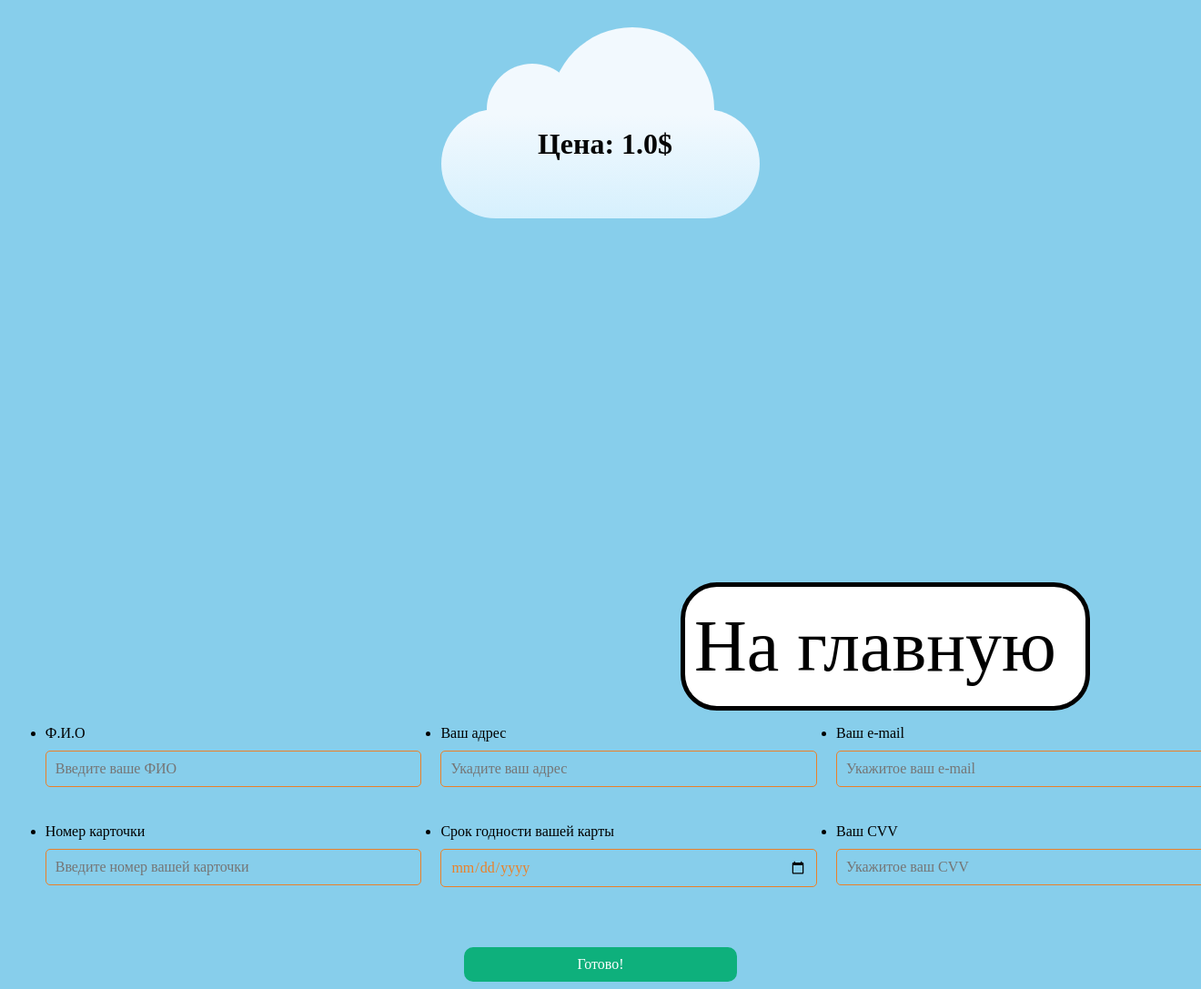
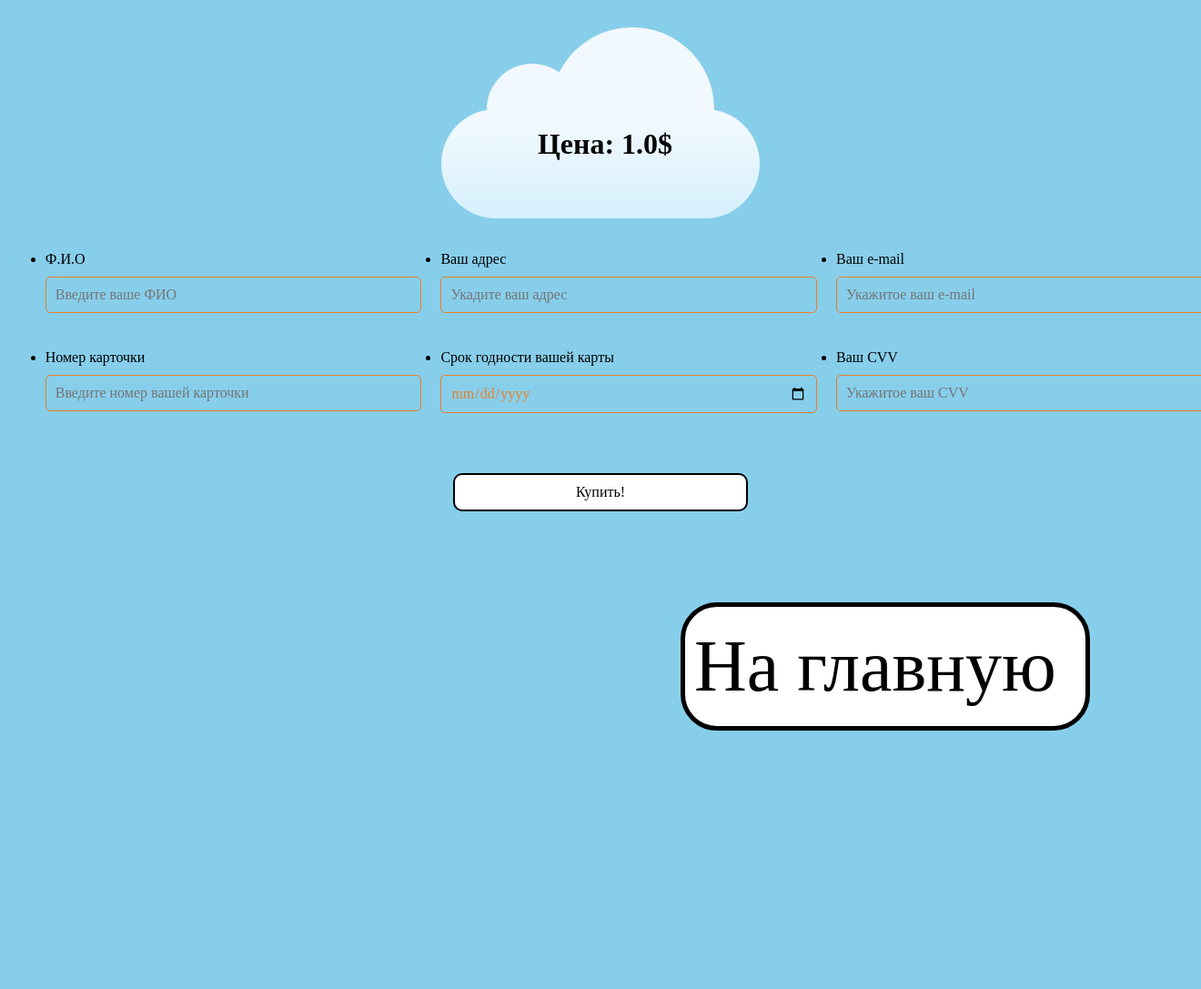
Before and after one commit to Mopsyatin/Busines, a Flask app: a page that uses templates/total.html in a window 1320 px wide; the page is wider, and only the part inside the window is pictured. Shown: that part at 91% size. After the commit the page ends 803 px from the top of that part, so only its background shows below. Run offline with Flask 3, Linux system fonts and the light colour scheme.

Commit message:
mikha pups

```diff
--- a/static/css/style.css
+++ b/static/css/style.css
@@ -194,6 +194,7 @@
     padding: 10px 5px;
     color: rgb(3, 3, 4);
 }
+.button:hover,
 .main-button-cal-block:hover,
 #v-table a:hover,
 .main-button-pr:hover,
@@ -209,6 +210,7 @@
     color:#f2f9fe;
     background-color: #24334a;
 }
+.button:hover,
 .main-button-cal:hover,
 .main-button-pr-text:hover,
 .main-button-self-text:hover,
@@ -222,6 +224,7 @@
 #rates-button-text:hover {
     color:#b2b2b2;
 }
+.button,
 .main-button-cal-block,
 .main-button-pr,
 .main-button-self,
@@ -277,7 +280,7 @@
     color: black;
 }
 .main-button-cal-block {
-    margin-top: 400px;
+    margin-top: 100px;
     margin-left: 740px;
     width: 420px;
 }
@@ -491,11 +494,14 @@ label {
     width: 10%;
     padding: 10px;
     min-width: 300px;
+    text-align: center;
+    text-decoration: none;
     cursor: pointer;
     align-self: center;
     border: none;
     border-radius: 10px;
-    background: #0EB07C;
+    background: #ffffff;
     font: inherit;
-    color: #fff;
+    color: #000000;
+    border: 2px solid rgb(0, 0, 0);
 }
--- a/templates/total.html
+++ b/templates/total.html
@@ -12,10 +12,7 @@
     <div class = "cloud">
         <h1 class="topic-page-1">Цена: {{result}}$</h1>
     </div>
-    <div class="main-button-cal-block">
-        <a class="main-button-cal" href="/">На главную</a>
-    </div>
-    <form action="{{ url_for('submit_form') }}" method="post" class="form">
+    <form method="post" class="form">
         <div class="user">
           <ul class="user-info">
               <li class="user-info__item">
@@ -52,8 +49,11 @@
             </li>
          </ul>
       </div>
-      <button class="button" type="submit">Готово!</button>
+      <a class="button" href="Oh_Error">Купить!</a>
       </form>
+      <div class="main-button-cal-block">
+        <a class="main-button-cal" href="/">На главную</a>
+      </div>
     {% endblock %}
 </body>
 
```
Also changed, not shown: templates/tryonemoretime.html (added, +14 -0 lines).
